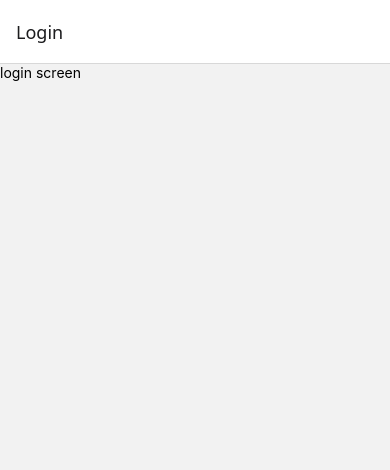
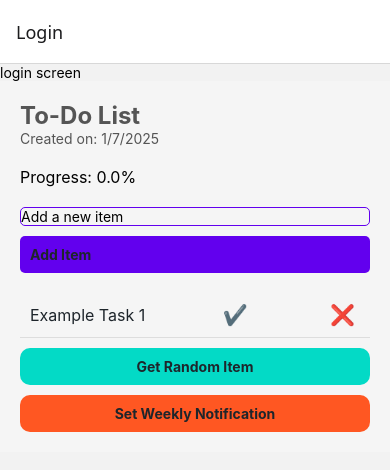
Before and after one commit to yevgenyivanov/ProcrastiNOT, a React Native app: screen /Home in a window 390 px wide. Before the commit this address had no page. Shown: the top 470 px of the page. Built offline with nearby package versions, Linux system fonts and the light colour scheme.

Commit message:
added list-broken

```diff
--- a/App.tsx
+++ b/App.tsx
@@ -17,7 +17,6 @@ const Stack = createStackNavigator<RootStackParamList>();
 const App: React.FC = () => {
   const [isLoading, setIsLoading] = useState<boolean>(true);
   const [userToken, setUserToken] = useState<string | null>(null);
-
   useEffect(() => {
     const checkToken = async () => {
       const token = await SecureStore.getItemAsync('userToken');
--- /dev/null
+++ b/components/list.tsx
@@ -0,0 +1,212 @@
+import React, { useState } from 'react';
+import {
+  View,
+  Text,
+  TextInput,
+  TouchableOpacity,
+  FlatList,
+  Alert,
+  StyleSheet
+} from 'react-native';
+
+const ListComponent = ({title, initialData}) => {
+  const [list, setList] = useState(initialData || []);
+  const [inputValue, setInputValue] = useState('');
+  const [progress, setProgress] = useState(0);
+  const [creationDate] = useState(new Date());
+  const [notificationFrequency, setNotificationFrequency] = useState(null);
+
+  // Helper Functions
+  const calculateProgress = () => {
+    const completedCount = list.filter(item => item.completed).length;
+    return list.length ? (completedCount / list.length) * 100 : 0;
+  };
+
+  const updateProgress = () => {
+    setProgress(calculateProgress());
+  };
+
+  // Function to add an item
+  const addItem = (text) => {
+    if (text.trim() === '') {
+      Alert.alert('Error', 'Item cannot be empty!');
+      return;
+    }
+    const newItem = { id: Date.now(), text, completed: false };
+    setList([...list, newItem]);
+    setInputValue('');
+    updateProgress();
+  };
+
+  // Function to get a random item
+  const getRandomItem = () => {
+    if (list.length === 0) {
+      Alert.alert('Info', 'No items in the list!');
+      return;
+    }
+    const randomItem = list[Math.floor(Math.random() * list.length)];
+    Alert.alert('Random Item', randomItem.text);
+  };
+
+  // Function to delete an item
+  const deleteItem = (id) => {
+    const updatedList = list.filter(item => item.id !== id);
+    setList(updatedList);
+    updateProgress();
+  };
+
+  // Function to mark an item as completed
+  const markAsCompleted = (id) => {
+    const updatedList = list.map(item =>
+      item.id === id ? { ...item, completed: true } : item
+    );
+    setList(updatedList);
+    updateProgress();
+  };
+
+  // Function to set notification frequency
+  const setNotification = (frequency) => {
+    setNotificationFrequency(frequency);
+    Alert.alert('Notification Set', `Reminder set to: ${frequency}`);
+  };
+
+  return (
+    <View style={styles.container}>
+      <Text style={styles.title}>To-Do List</Text>
+      <Text style={styles.subTitle}>Created on: {creationDate.toLocaleDateString()}</Text>
+      <Text style={styles.progress}>
+        Progress: {progress.toFixed(1)}%
+      </Text>
+
+      {/* Add Item Input */}
+      <TextInput
+        style={styles.input}
+        placeholder="Add a new item"
+        value={inputValue}
+        onChangeText={setInputValue}
+      />
+      <TouchableOpacity
+        style={styles.addButton}
+        onPress={() => addItem(inputValue)}
+      >
+        <Text style={styles.buttonText}>Add Item</Text>
+      </TouchableOpacity>
+
+      {/* List of Items */}
+      <FlatList
+        data={list}
+        keyExtractor={item => item.id.toString()}
+        renderItem={({ item }) => (
+          <View style={styles.listItem}>
+            <Text style={item.completed ? styles.completedItem : styles.itemText}>
+              {item.text}
+            </Text>
+            <TouchableOpacity onPress={() => markAsCompleted(item.id)}>
+              <Text style={styles.actionText}>✔️</Text>
+            </TouchableOpacity>
+            <TouchableOpacity onPress={() => deleteItem(item.id)}>
+              <Text style={styles.actionText}>❌</Text>
+            </TouchableOpacity>
+          </View>
+        )}
+      />
+
+      {/* Action Buttons */}
+      <TouchableOpacity style={styles.randomButton} onPress={getRandomItem}>
+        <Text style={styles.buttonText}>Get Random Item</Text>
+      </TouchableOpacity>
+
+      <TouchableOpacity
+        style={styles.notificationButton}
+        onPress={() => setNotification('Every Saturday')}
+      >
+        <Text style={styles.buttonText}>Set Weekly Notification</Text>
+      </TouchableOpacity>
+    </View>
+  );
+};
+
+// Styles
+const styles = StyleSheet.create({
+  container: {
+    flex: 1,
+    padding: 20,
+    backgroundColor: '#f5f5f5',
+  },
+  title: {
+    fontSize: 24,
+    color: '#555',
+    fontWeight: 'bold',
+    // marginBottom: 10,
+  },
+  subTitle: {
+    fontSize: 14,
+    color: '#555',
+    marginBottom: 20,
+  },
+  progress: {
+    fontSize: 16,
+    marginBottom: 20,
+  },
+  input: {
+    borderColor: '#6200ee',
+    color: 'black',
+    fontSize: 14,
+    borderWidth: 1,
+    borderRadius: 5,
+    // padding: 10,
+    marginBottom: 10,
+  },
+  addButton: {
+    backgroundColor: '#6200ee',
+    padding: 10,
+    borderRadius: 5,
+    alignItems: 'baseline',
+    marginBottom: 20,
+  },
+  buttonText: {
+    color: '#1e252b',
+    fontWeight: 'bold',
+  },
+  listItem: {
+    flexDirection: 'row',
+    alignItems: 'center',
+    justifyContent: 'space-between',
+    padding: 10,
+    borderBottomWidth: 1,
+    borderBottomColor: '#ddd',
+  },
+  itemText: {
+    fontSize: 16,
+    color: '#1e252b',
+  },
+  completedItem: {
+    fontSize: 16,
+    textDecorationLine: 'line-through',
+    color: '#aaa',
+  },
+  actionText: {
+    fontSize: 20,
+    marginHorizontal: 5,
+    color: '#1e252b',
+  },
+  randomButton: {
+    backgroundColor: '#03dac6',
+    padding: 10,
+    borderRadius: 10,
+    alignItems: 'center',
+    marginTop: 10,
+  },
+  notificationButton: {
+    backgroundColor: '#ff5722',
+    padding: 10,
+    borderRadius: 10,
+    alignItems: 'center',
+    marginTop: 10,
+  },
+  textBlack:{
+    color: '#000'
+  }
+});
+
+export default ListComponent;
--- a/screens/home.tsx
+++ b/screens/home.tsx
@@ -1,4 +1,5 @@
 import React from 'react';
+import ListComponent from '../components/list';
 import { View, Text } from 'react-native';
 
 const HomeScreen = () => {
--- a/screens/login.tsx
+++ b/screens/login.tsx
@@ -1,10 +1,15 @@
-import React from 'react';
+import React, { useState } from 'react';
 import { View, Text } from 'react-native';
+import ListComponent from '../components/list';
 
 const LoginScreen = () => {
   return (
     <View>
       <Text>login screen</Text>
+      <ListComponent
+        title = 'list1' initialData={[
+          { id: 1, text: 'Example Task 1', completed: false }
+        ]}/>
     </View>
   );
 };
```
